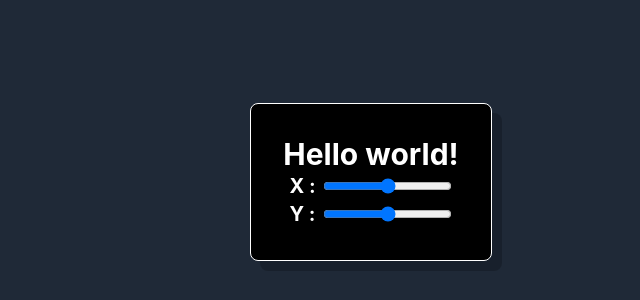
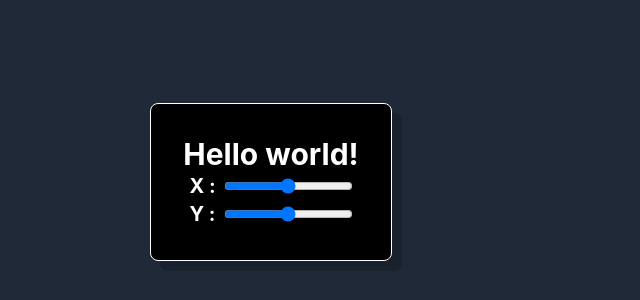
Before and after one commit to ibrahimAlphaSquad/animations, a React (Create React App) app: page / in a window 1280 px wide. Shown: the part 218-518 px from the top of the page, without its empty margins (369-1009 px from the left). Built offline with nearby package versions, Linux system fonts and the light colour scheme; the HTML template or start-up script is replaced by a standard one.

Commit message:
positioning set

```diff
--- a/src/App.js
+++ b/src/App.js
@@ -4,17 +4,18 @@ import { motion } from "framer-motion";
 function App() {
   const [rangeX_axis, setRangeX_axis] = useState(0);
   const [rangeY_axis, setRangeY_axis] = useState(0);
+  const [isToggled, setIsToggled] = useState(false)
   return (
     <div className="flex justify-center items-center h-screen m-auto bg-gray-800">
       <motion.div
         className="border border-white rounded-lg p-8"
-        initial={{ scale: 0, x: 100 }}
+        initial={{ scale: 0}}
         animate={{
           scale: 1,
           backgroundColor: "#000",
           boxShadow: "10px 10px 0 rgba(0, 0, 0, 0.2)",
         }}
-        whileTap={{ scale: 1.3 }}
+        whileTap={{ scale: 1.5 }}
       >
         <motion.h1
           animate={{
```
